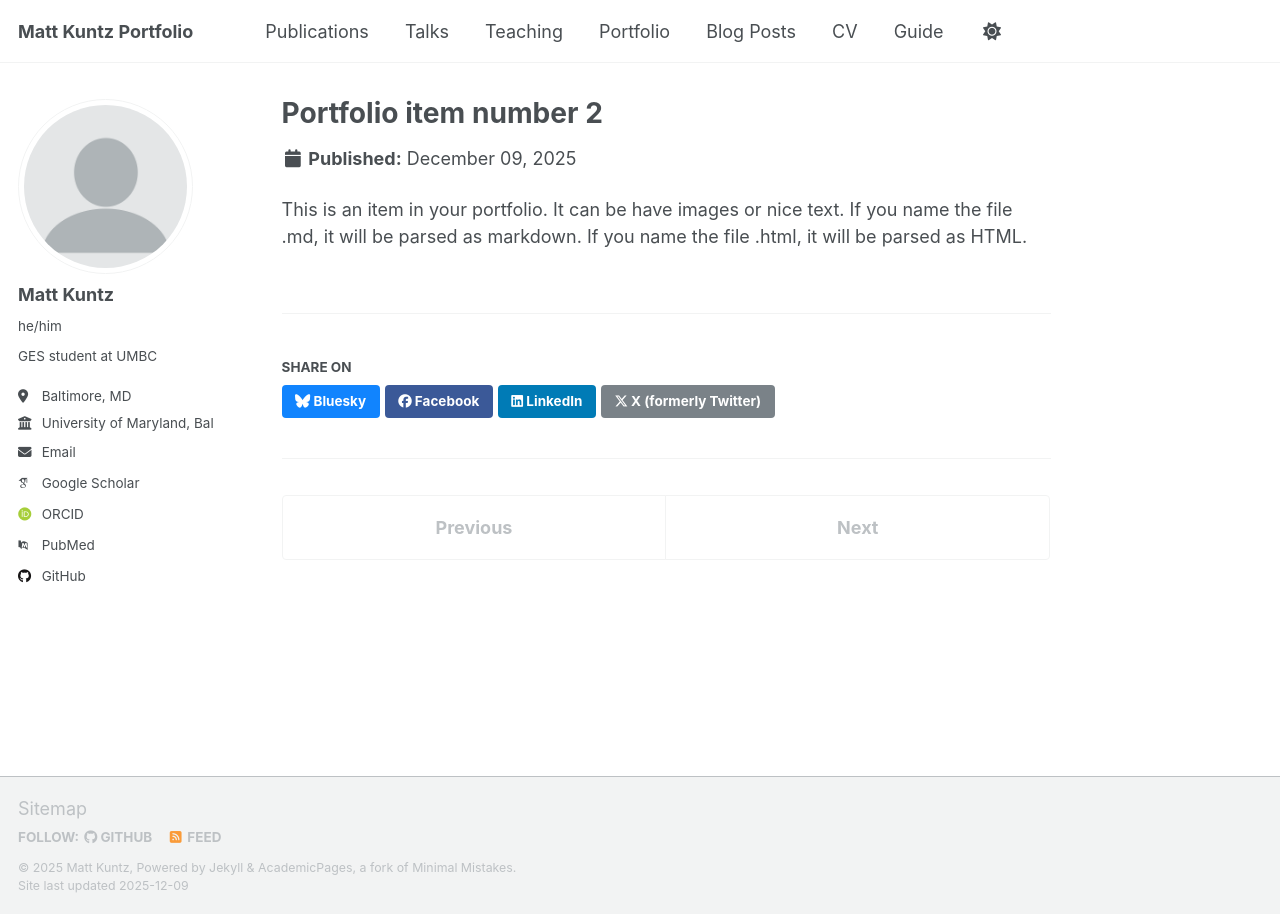
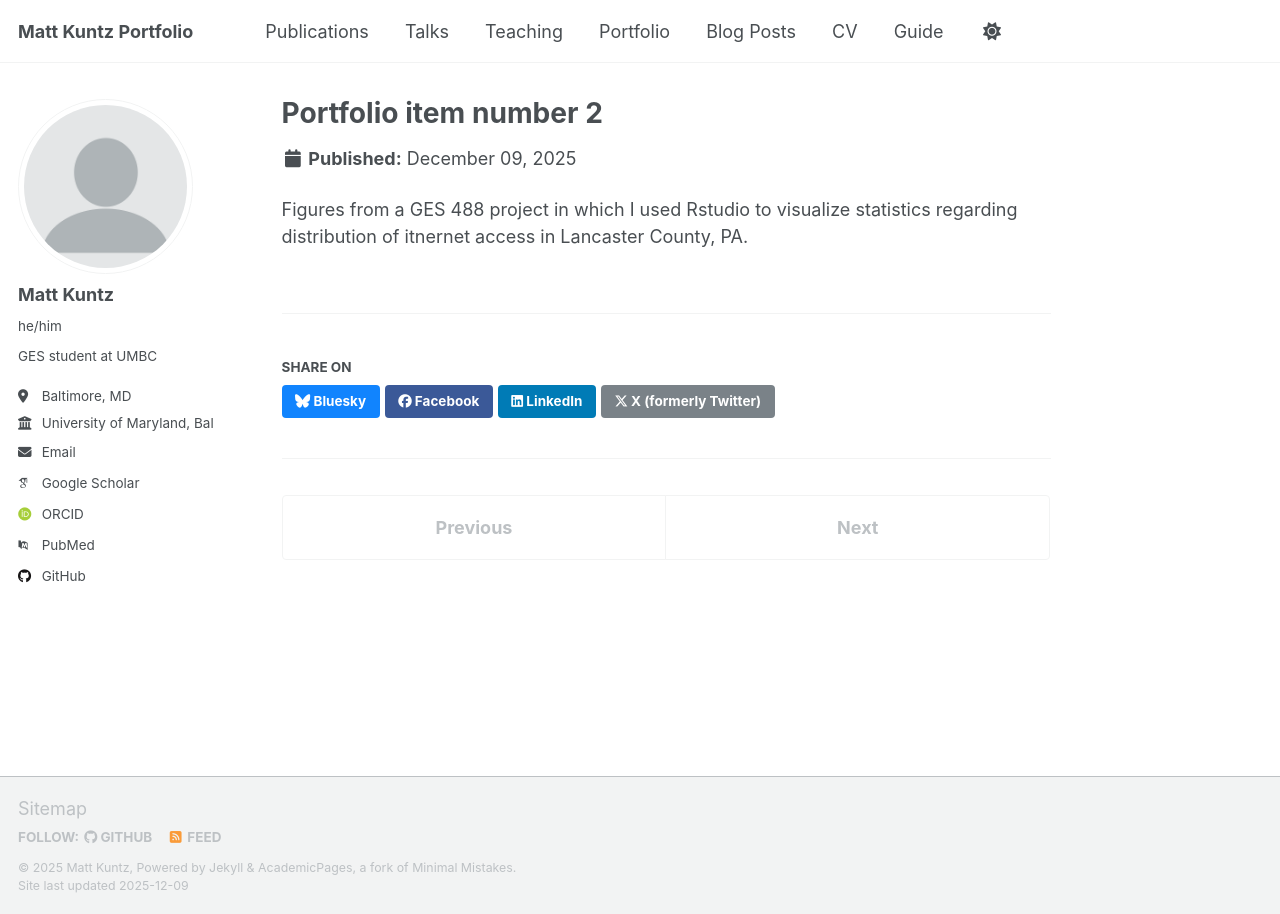
Before and after one commit to MattKuntz5/MattKuntz5.github.io, a Jekyll site: the page built from _portfolio/portfolio-2.html, in a window 1280 px wide. Built offline with Jekyll 4.4.1, drawn with Linux system fonts in a browser that asks for light colours; some web fonts are replaced; a script that is not in the unit is left out.

Commit message:
Update portfolio-2.html

```diff
--- a/_portfolio/portfolio-2.html
+++ b/_portfolio/portfolio-2.html
@@ -4,4 +4,4 @@ excerpt: "Analysis of Broadband Internet Access Across Lancaster County, PA <br/
 collection: portfolio
 ---
 
-This is an item in your portfolio. It can be have images or nice text. If you name the file .md, it will be parsed as markdown. If you name the file .html, it will be parsed as HTML.
+Figures from a GES 488 project in which I used Rstudio to visualize statistics regarding distribution of itnernet access in Lancaster County, PA.
```
